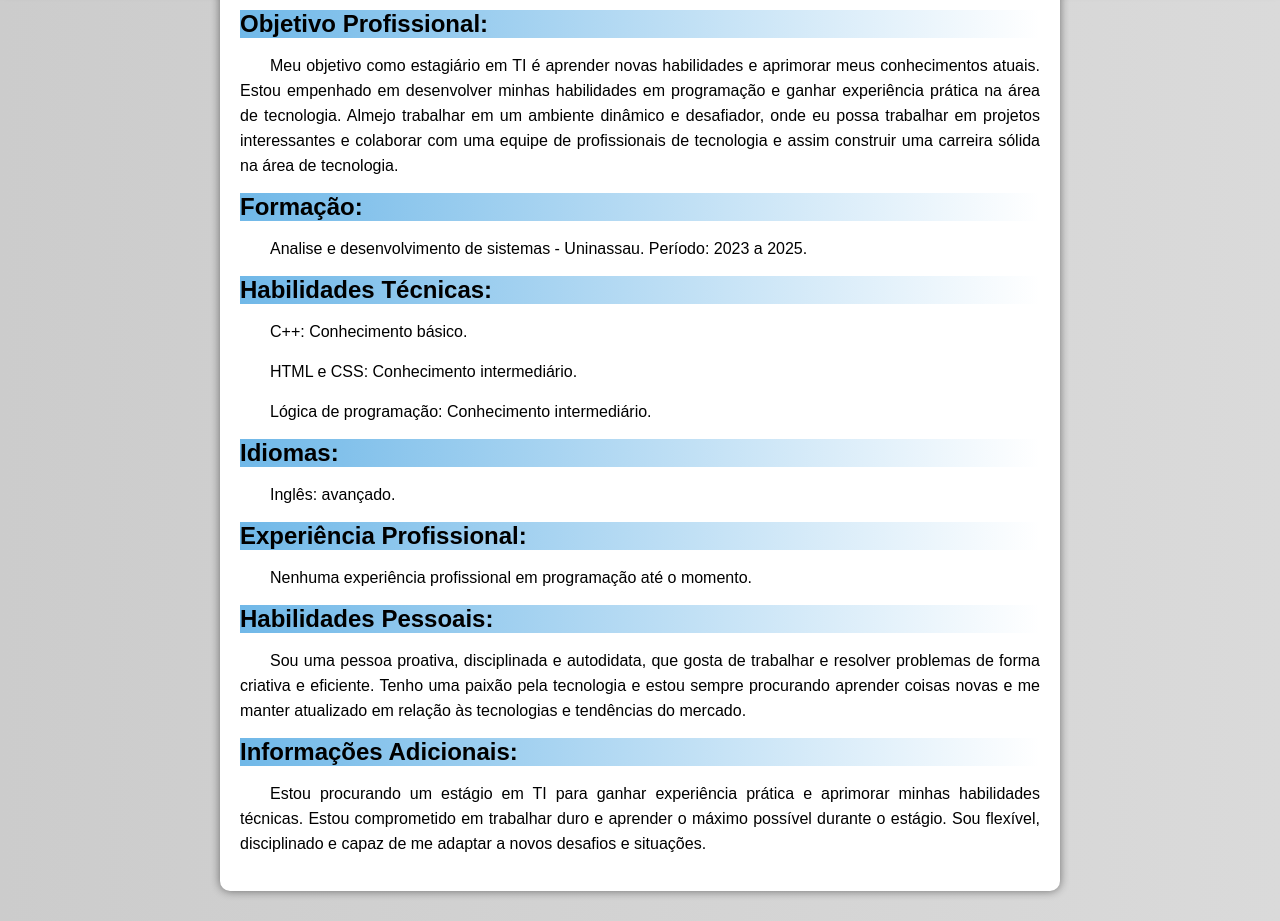
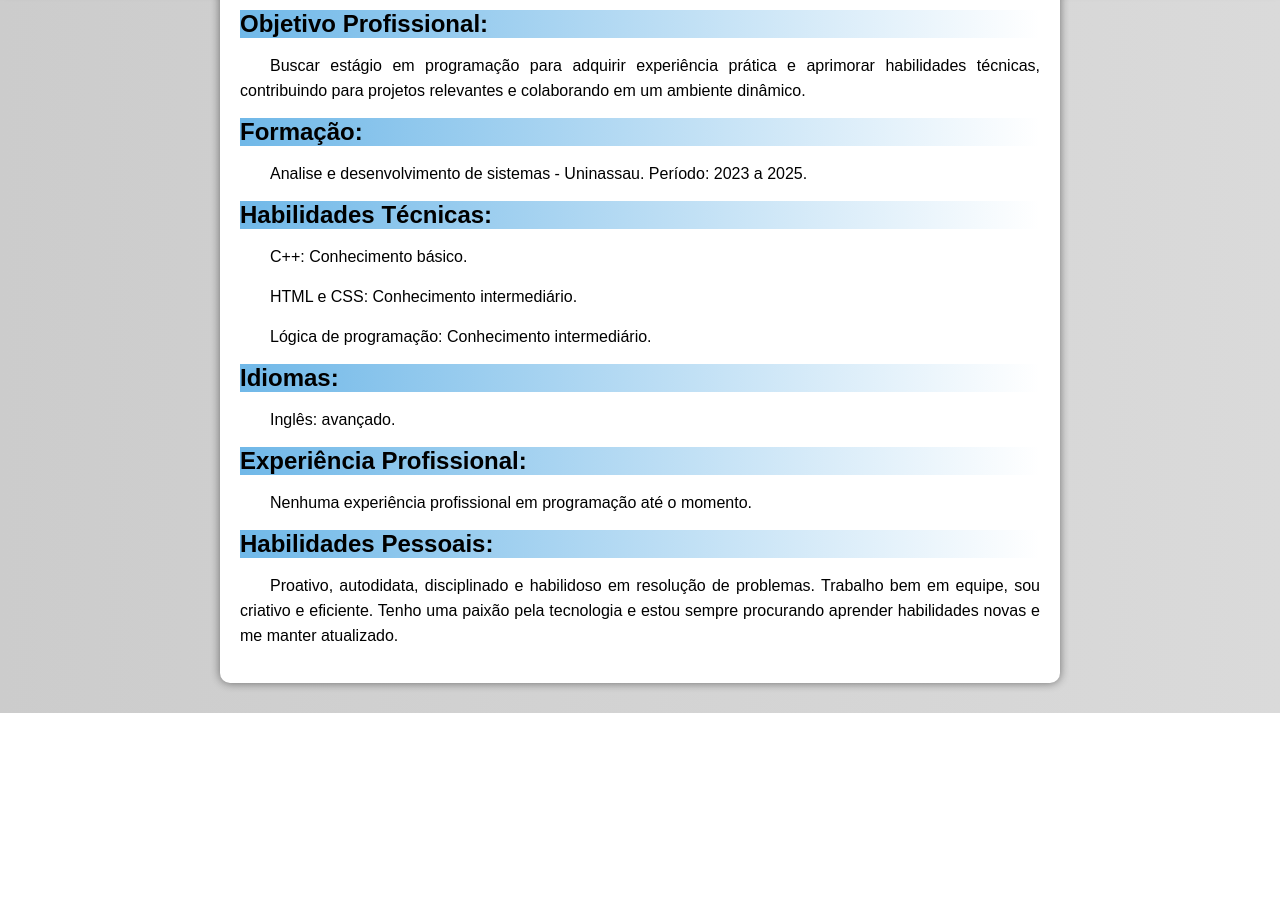
Before and after one commit to PetersonBarbos/Curriculo_html, a plain HTML site: page index.html in a window 1280 px wide. Shown: the part 147-1068 px from the top of the page. After the commit the page ends 860 px from the top, so only its background shows below. Drawn offline with Linux system fonts and the light colour scheme.

Commit message:
atualizado

```diff
--- a/index.html
+++ b/index.html
@@ -24,7 +24,7 @@
 <main>
     <h2>Objetivo Profissional:</h2>
 
-    <p>Meu objetivo como estagiário em TI é aprender novas habilidades e aprimorar meus conhecimentos atuais. Estou empenhado em desenvolver minhas habilidades em programação e ganhar experiência prática na área de tecnologia. Almejo trabalhar em um ambiente dinâmico e desafiador, onde eu possa trabalhar em projetos interessantes e colaborar com uma equipe de profissionais de tecnologia e assim construir uma carreira sólida na área de tecnologia.</p>
+    <p>Buscar estágio em programação para adquirir experiência prática e aprimorar habilidades técnicas, contribuindo para projetos relevantes e colaborando em um ambiente dinâmico.</p>
 
     <h2>Formação:</h2>
 
@@ -43,10 +43,8 @@
     <p>Nenhuma experiência profissional em programação até o momento.</p>
 
     <h2>Habilidades Pessoais:</h2>
-    <p>Sou uma pessoa proativa, disciplinada e autodidata, que gosta de trabalhar e resolver problemas de forma criativa e eficiente. Tenho uma paixão pela tecnologia e estou sempre procurando aprender coisas novas e me manter atualizado em relação às tecnologias e tendências do mercado.</p>
+    <p>Proativo, autodidata, disciplinado e habilidoso em resolução de problemas. Trabalho bem em equipe, sou criativo e eficiente. Tenho uma paixão pela tecnologia e estou sempre procurando aprender habilidades novas e me manter atualizado.</p>
 
-    <h2>Informações Adicionais:</h2>
-    <p>Estou procurando um estágio em TI para ganhar experiência prática e aprimorar minhas habilidades técnicas. Estou comprometido em trabalhar duro e aprender o máximo possível durante o estágio. Sou flexível, disciplinado e capaz de me adaptar a novos desafios e situações.</p>
 </main>
 
 </body>
```
